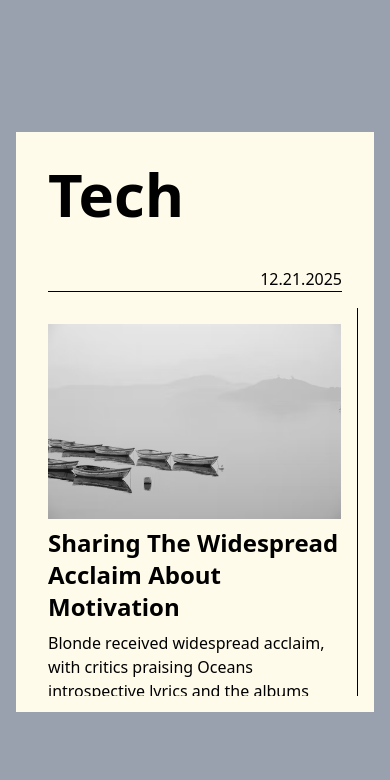
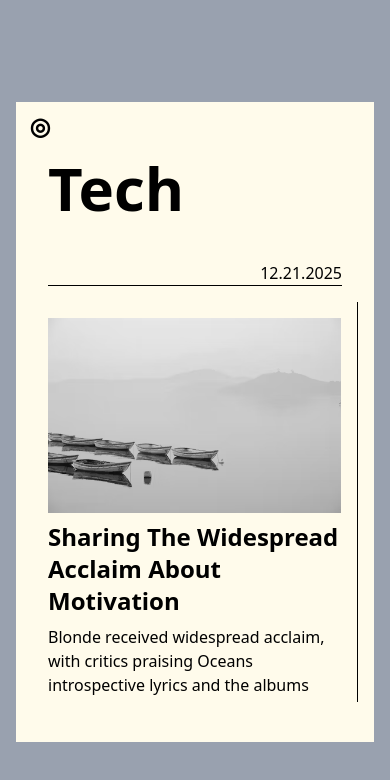
Before and after one commit to Lam-Big-Water/sam-portfolio, a Next.js app: page / in a window 390 px wide. Shown: the top 780 px of the page. Built offline with nearby package versions, Linux system fonts and the light colour scheme.

Commit message:
motion sidebar

```diff
--- a/src/app/_components/header.tsx
+++ b/src/app/_components/header.tsx
@@ -1,6 +1,3 @@
-import React from "react";
-import Link from "next/link";
-
 const Header = () => {
   return (
     <header className="row-span-2 grid grid-rows-[160px_1fr] text-black font-medium max-sm:hidden">
--- /dev/null
+++ b/src/app/_components/motionSidebar.tsx
@@ -0,0 +1,102 @@
+import React from "react";
+import { motion, stagger, Variants } from "motion/react";
+import { useDimensions } from "../_utils/useDimensions";
+import Link from "next/link";
+
+const navVariants = {
+  open: {
+    transition: { delayChildren: stagger(0.07, { startDelay: 0.2 }) },
+  },
+  closed: {
+    transition: { delayChildren: stagger(0.05, { from: "last" }) },
+  },
+};
+
+const itemVariants = {
+  open: {
+    y: 0,
+    opacity: 1,
+    transition: {
+      y: { stiffness: 1000, velocity: -100 },
+    },
+  },
+  closed: {
+    y: 50,
+    opacity: 0,
+    transition: {
+      y: { stiffness: 1000 },
+    },
+  },
+};
+
+const sidebarVariants: Variants = {
+  open: (height = 1000) => ({
+    clipPath: `circle(${height * 2 + 200}px at 40px 40px)`,
+    transition: {
+      type: "spring",
+      stiffness: 20,
+      restDelta: 2,
+    },
+  }),
+  closed: {
+    clipPath: "circle(0px at 24px 24px)",
+    transition: {
+      delay: 0.2,
+      type: "spring",
+      stiffness: 400,
+      damping: 40,
+    },
+  },
+};
+
+const MotionSidebar = () => {
+  const [toggle, setToggle] = React.useState(false);
+  const containerRef = React.useRef<HTMLDivElement>(null);
+  const { height } = useDimensions(containerRef);
+  return (
+    <div className="absolute top-0 left-0 h-full md:hidden">
+      <motion.nav
+        initial={false}
+        animate={toggle ? "open" : "closed"}
+        custom={height}
+      >
+        <motion.div
+        ref={containerRef}
+          className="bg-amber-100 text-amber-50 absolute top-0 left-0 bottom-0 w-[300px]"
+          variants={sidebarVariants}
+        />
+        <div className="absolute top-20 h-full flex flex-col">
+          <motion.ul variants={navVariants} className="flex flex-col gap-8 p-4">
+            <motion.li variants={itemVariants}>
+              <Link href="/work">Work</Link>
+            </motion.li>
+            <motion.li variants={itemVariants}>
+              <Link href="/studio">Studio</Link>
+            </motion.li>
+            <motion.li variants={itemVariants}>
+              <Link href="/blog">Blog</Link>
+            </motion.li>
+            <motion.li variants={itemVariants}>
+              <Link href="/contact">Contact</Link>
+            </motion.li>
+          </motion.ul>
+
+          <motion.div variants={itemVariants} className="p-4">
+            <motion.p variants={itemVariants} className="py-4">
+              @MagazineDope
+            </motion.p>
+            <motion.p variants={itemVariants}>Subscribe</motion.p>
+          </motion.div>
+        </div>
+        <button
+          onClick={() => setToggle(!toggle)}
+          className="font-black text-2xl text-black outline-none border-none absolute top-0 left-0 w-12 h-12 select-none"
+        >
+          {toggle ? "◉" : "◎"}
+        </button>
+      </motion.nav>
+    </div>
+  );
+};
+
+export default MotionSidebar;
--- a/src/app/_components/post.tsx
+++ b/src/app/_components/post.tsx
@@ -1,6 +1,3 @@
-import React from "react";
-
-import Image from "next/image";
 import Link from "next/link";
 
 const Post = () => {
--- a/src/app/_components/sideBar.tsx
+++ b/src/app/_components/sideBar.tsx
@@ -1,7 +1,12 @@
+"use client";
+
 import Link from "next/link";
+import MotionSidebar from "./motionSidebar";
 
 const SideBar = () => {
+
   return (
+    <>
       <div className="col-[1/2] row-span-2 py-4 border-r border-black text-black font-medium max-md:hidden">
         <nav className="h-full flex flex-col justify-between">
           <ul className="flex flex-col gap-8">
@@ -25,6 +30,9 @@ const SideBar = () => {
           </div>
         </nav>
       </div>
+
+      <MotionSidebar />
+    </>
   );
 };
 
--- /dev/null
+++ b/src/app/_utils/useDimensions.tsx
@@ -0,0 +1,33 @@
+"use client";
+
+import React from "react"
+
+export const useDimensions = (ref: React.RefObject<HTMLDivElement | null>) => {
+    const [dimensions, setDimensions] = React.useState({ width: 0, height: 0 })
+
+    React.useEffect(() => {
+        const element = ref.current
+
+        if (!element) return
+
+        const updateDimensions = () => {
+            setDimensions({
+                width: element.offsetWidth,
+                height: element.offsetHeight
+            })
+        }
+
+
+        updateDimensions()
+
+
+        const resizeObserver = new ResizeObserver(updateDimensions)
+        resizeObserver.observe(element)
+
+        return () => {
+            resizeObserver.disconnect()
+        }
+    }, [ref])
+
+    return dimensions
+}
--- /dev/null
+++ b/src/app/demo/page.tsx
@@ -0,0 +1,14 @@
+"use client";
+
+import React from 'react'
+import MotionSidebar from '../_components/motionSidebar'
+
+const demo = () => {
+  return (
+    <div className='bg-black w-full h-screen flex justify-center items-center'>
+        <MotionSidebar />
+    </div>
+  )
+}
+
+export default demo
--- a/src/app/page.tsx
+++ b/src/app/page.tsx
@@ -2,18 +2,15 @@ import Header from "./_components/header";
 import Introduce from "./_components/introduce";
 import Post from "./_components/post";
 import SideBar from "./_components/sideBar";
-import Link from "next/link";
-import TittleNum from "./_components/tittleNum";
 
 const Home = () => {
   return (
-    <div className="p-4 grid grid-cols-[15%_20%_35%_30%] grid-rows-[160px_1fr] w-5xl h-full max-h-[580px] bg-amber-50 dark:bg-black max-md:grid-cols-[25%_40%_35%] max-sm:grid-cols-[55%_45%] max-[33.75rem]:grid-cols-[100%]">
+    <div className="overflow-hidden relative px-8 py-10 grid grid-cols-[15%_20%_35%_30%] grid-rows-[160px_1fr] w-7xl h-full max-h-[640px] bg-amber-50 dark:bg-black max-md:grid-cols-[25%_40%_35%] max-md:px-4 max-sm:grid-cols-[55%_45%] max-[33.75rem]:grid-cols-[100%]">
       <SideBar />
 
       <Header />
 
       <Introduce />
-
 
       <Post />
     </div>
```
Also changed, not shown: package.json (+7 -6 lines), src/app/_components/introduce.tsx (+2 -6 lines), 1 other file (tests, documents, lock files or other folders). Lines whose indentation alone changed are shown as unchanged.
